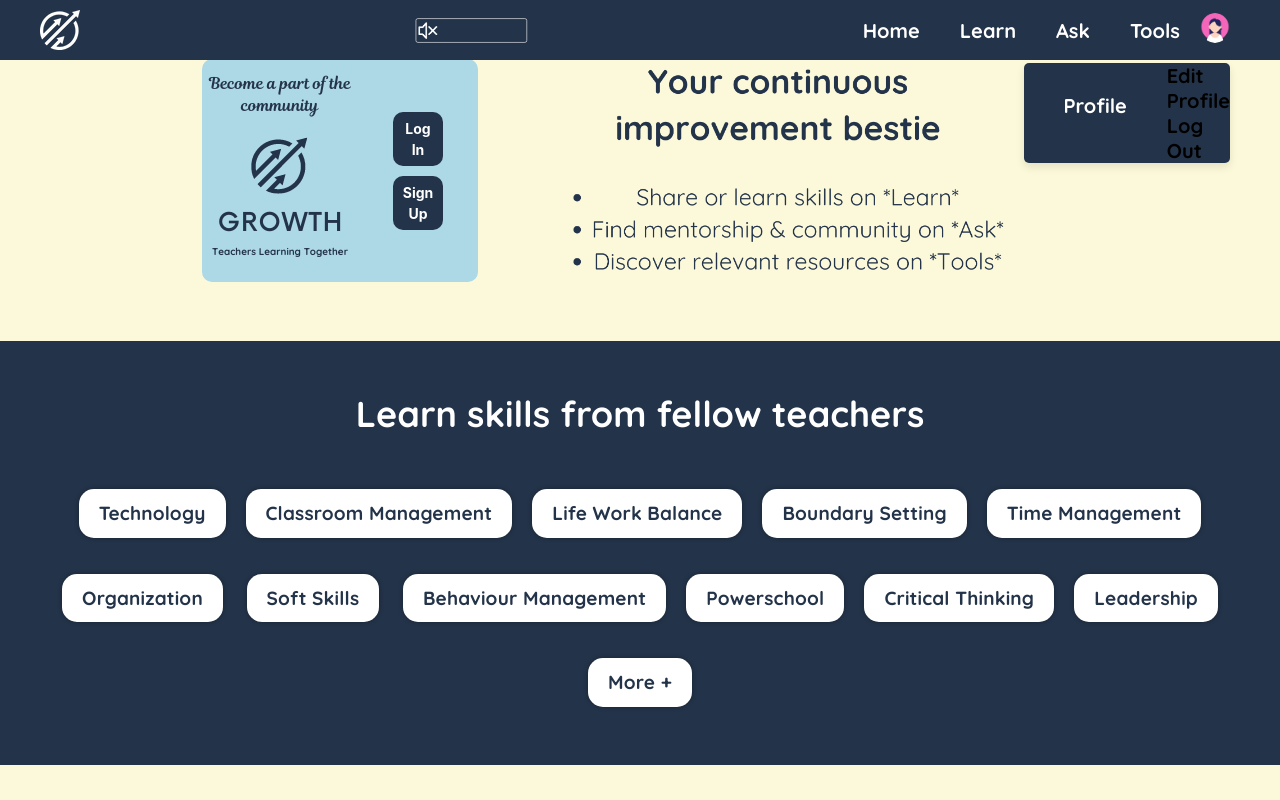
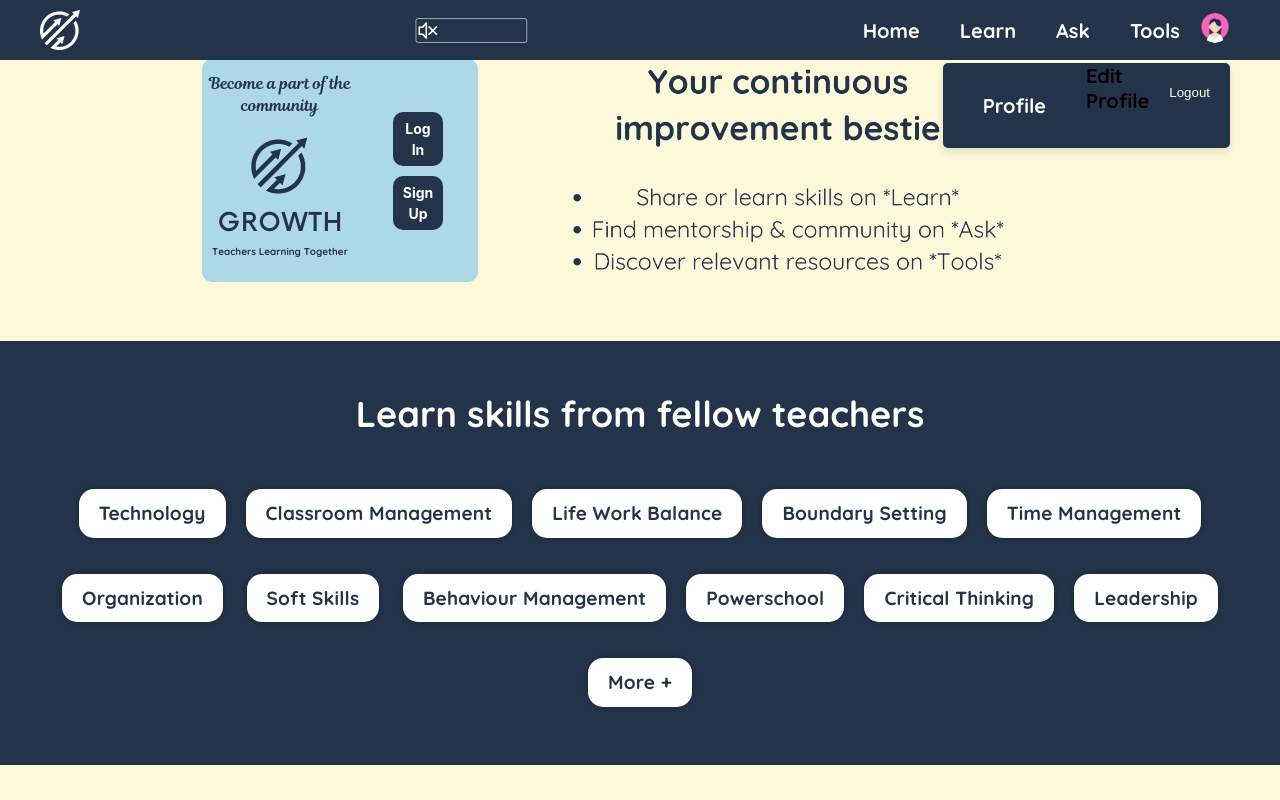
Before and after one commit to colletteap/growth, a React (Create React App) app: page / in a window 1280 px wide. Both pictures are taken after a click on the element 1215 px from the left and 30 px from the top of the page. Shown: the top 800 px of the page. Built offline with nearby package versions, Linux system fonts and the light colour scheme.

Commit message:
successfully implemented logout

```diff
--- /dev/null
+++ b/src/components/Logout.js
@@ -0,0 +1,42 @@
+import React from 'react';
+import { useNavigate } from 'react-router-dom';
+
+const LogoutButton = () => {
+  const navigate = useNavigate();
+
+const handleLogout = async (event) => {
+    event.preventDefault();
+
+    try {
+      const token = localStorage.getItem('token');
+
+      const response = await fetch('http://localhost:4001/logout', {
+        method: 'POST',
+        headers: {
+          'Content-Type': 'application/json',
+          'Authorization': `Bearer ${token}`,
+        },
+      });
+
+      if (response.ok) {
+        const data = await response.json();
+        console.log('Logout successful:', data);
+
+        localStorage.removeItem('token');
+
+        navigate('/login');
+      } else {
+        const errorData = await response.json();
+        console.error('Logout failed', errorData.error);
+      }
+    } catch (error) {
+      console.error('Error logging out:', error);
+    }
+  };
+  return (
+    <button onClick={handleLogout}>
+      Logout
+    </button>
+  );
+};
+  export default LogoutButton;
--- a/src/components/Navbar.js
+++ b/src/components/Navbar.js
@@ -7,6 +7,7 @@ import "../styles/Navbar.css";
 import useMediaQuery from "@mui/material/useMediaQuery";
 import SoundToggleButton from "../soundReact/GlobalButton";
 import Avatar from "../assets/avatarplaceholder.png";
+import LogoutButton from "./Logout";
 
 function Navbar() {
   const matches = useMediaQuery("(min-width:767px)");
@@ -59,7 +60,7 @@ function Navbar() {
               <Grid className="dropdownMenu">
                 <Link to="./Profile">Profile</Link>
                 Edit Profile
-                Log Out
+                <LogoutButton/>
               </Grid>
             )}
 
```
